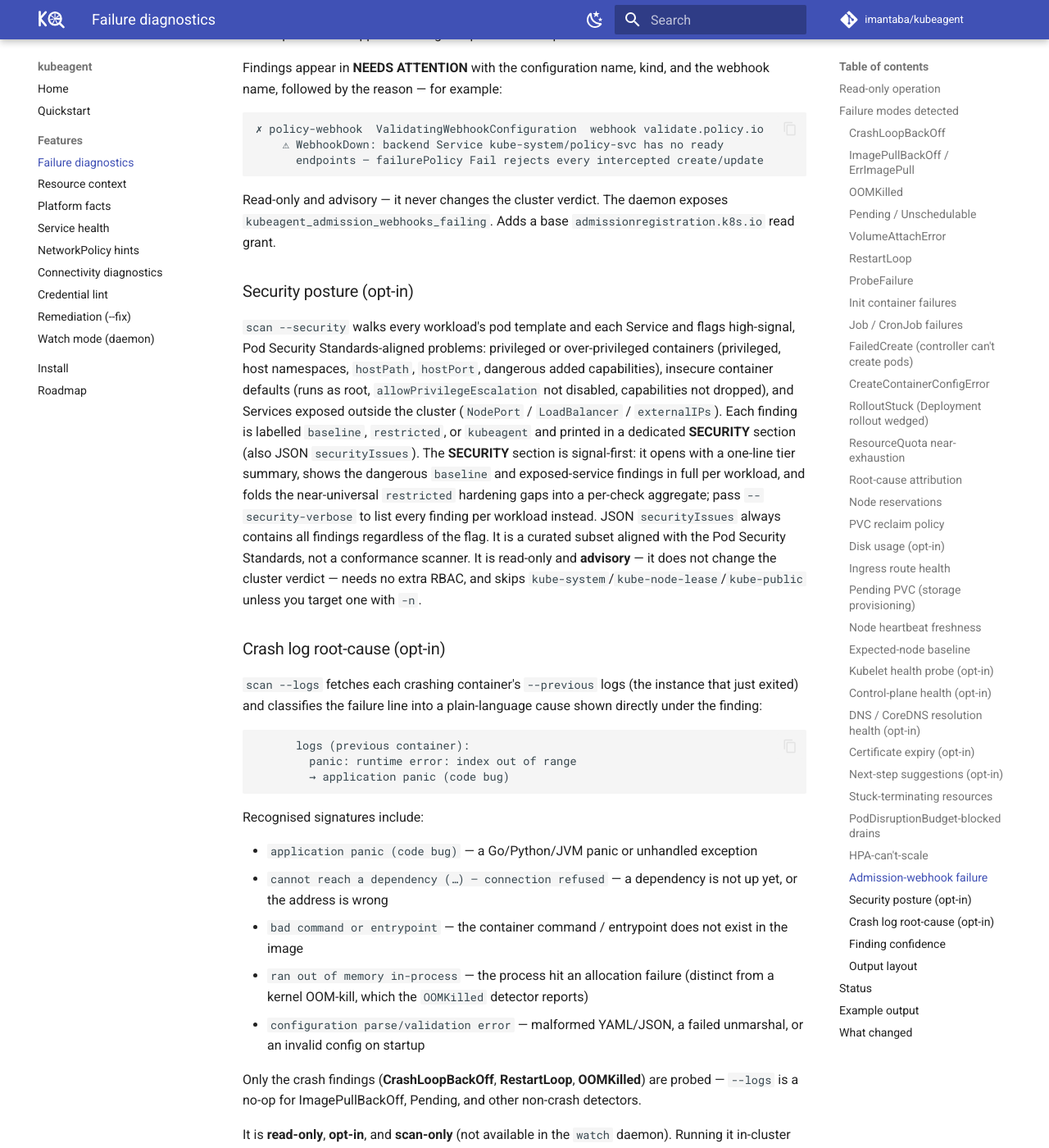
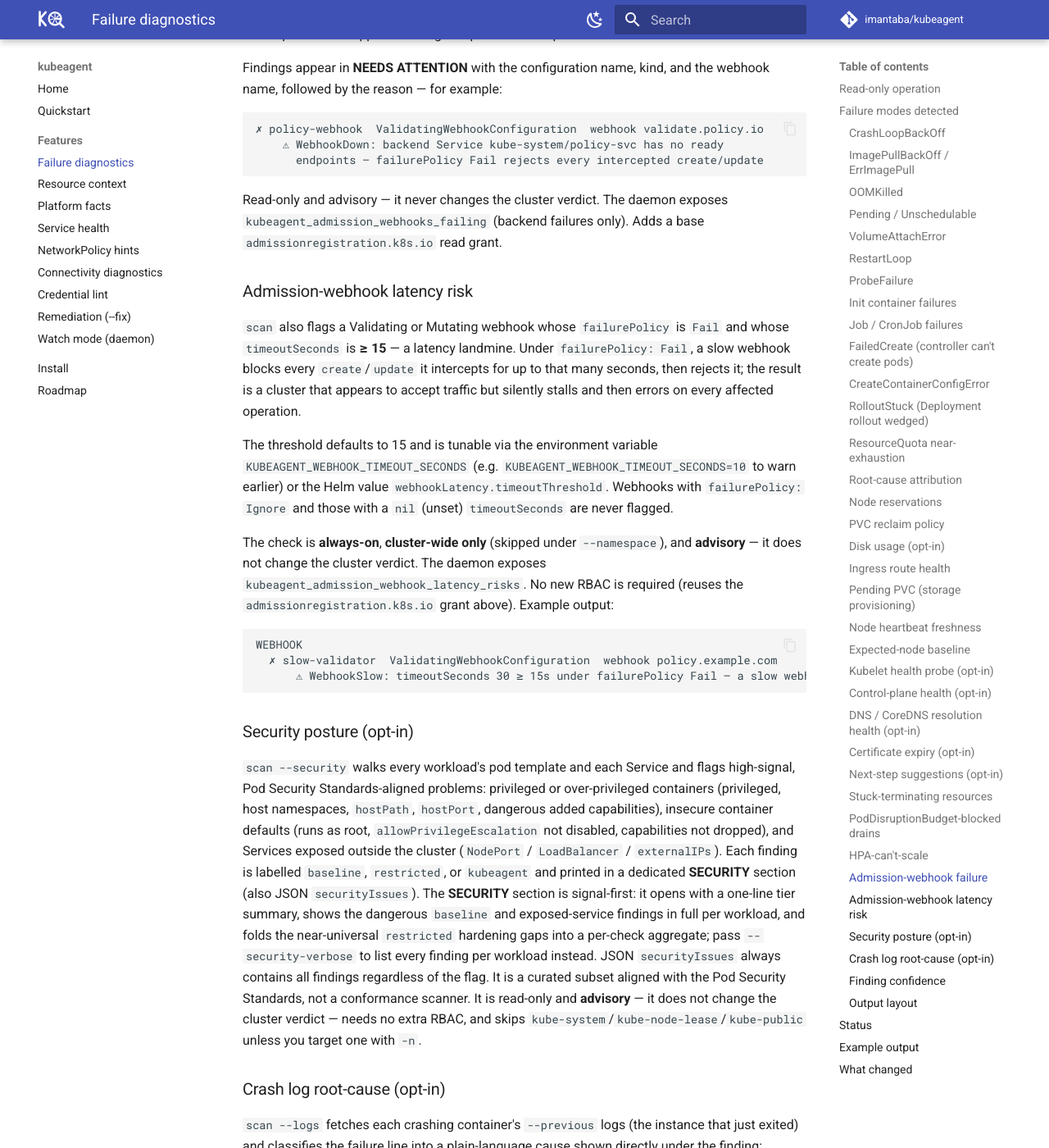
Before and after one commit to imantaba/kubeagent, an MkDocs documentation site: the page built from website/docs/features/diagnostics.md, in a window 1280 px wide and 1400 px high, scrolled down 11856 px. Shown: the whole window at 82% size. Built offline with MkDocs 1.6.1 and Material for MkDocs 9.7.7, drawn with Linux system fonts in a browser that asks for light colours; comment, search, counter and statistics services are not loaded.

Commit message:
docs: document the admission-webhook latency risk check

````diff
--- a/website/docs/features/diagnostics.md
+++ b/website/docs/features/diagnostics.md
@@ -526,8 +526,35 @@ the webhook name, followed by the reason — for example:
 ```
 
 Read-only and advisory — it never changes the cluster verdict. The daemon
-exposes `kubeagent_admission_webhooks_failing`. Adds a base
-`admissionregistration.k8s.io` read grant.
+exposes `kubeagent_admission_webhooks_failing` (backend failures only). Adds a
+base `admissionregistration.k8s.io` read grant.
+
+### Admission-webhook latency risk
+
+`scan` also flags a Validating or Mutating webhook whose `failurePolicy` is
+`Fail` and whose `timeoutSeconds` is **≥ 15** — a latency landmine. Under
+`failurePolicy: Fail`, a slow webhook blocks every `create`/`update` it
+intercepts for up to that many seconds, then rejects it; the result is a
+cluster that appears to accept traffic but silently stalls and then errors on
+every affected operation.
+
+The threshold defaults to 15 and is tunable via the environment variable
+`KUBEAGENT_WEBHOOK_TIMEOUT_SECONDS` (e.g.
+`KUBEAGENT_WEBHOOK_TIMEOUT_SECONDS=10` to warn earlier) or the Helm value
+`webhookLatency.timeoutThreshold`. Webhooks with `failurePolicy: Ignore` and
+those with a `nil` (unset) `timeoutSeconds` are never flagged.
+
+The check is **always-on**, **cluster-wide only** (skipped under
+`--namespace`), and **advisory** — it does not change the cluster verdict. The
+daemon exposes `kubeagent_admission_webhook_latency_risks`. No new RBAC is
+required (reuses the `admissionregistration.k8s.io` grant above). Example
+output:
+
+```text
+WEBHOOK
+  ✗ slow-validator  ValidatingWebhookConfiguration  webhook policy.example.com
+      ⚠ WebhookSlow: timeoutSeconds 30 ≥ 15s under failurePolicy Fail — a slow webhook blocks every intercepted create/update for up to 30s, then rejects it
+```
 
 ### Security posture (opt-in)
 
````
Also changed, not shown: website/docs/roadmap.md (+10 -0 lines), CHANGELOG.md, README.md.
